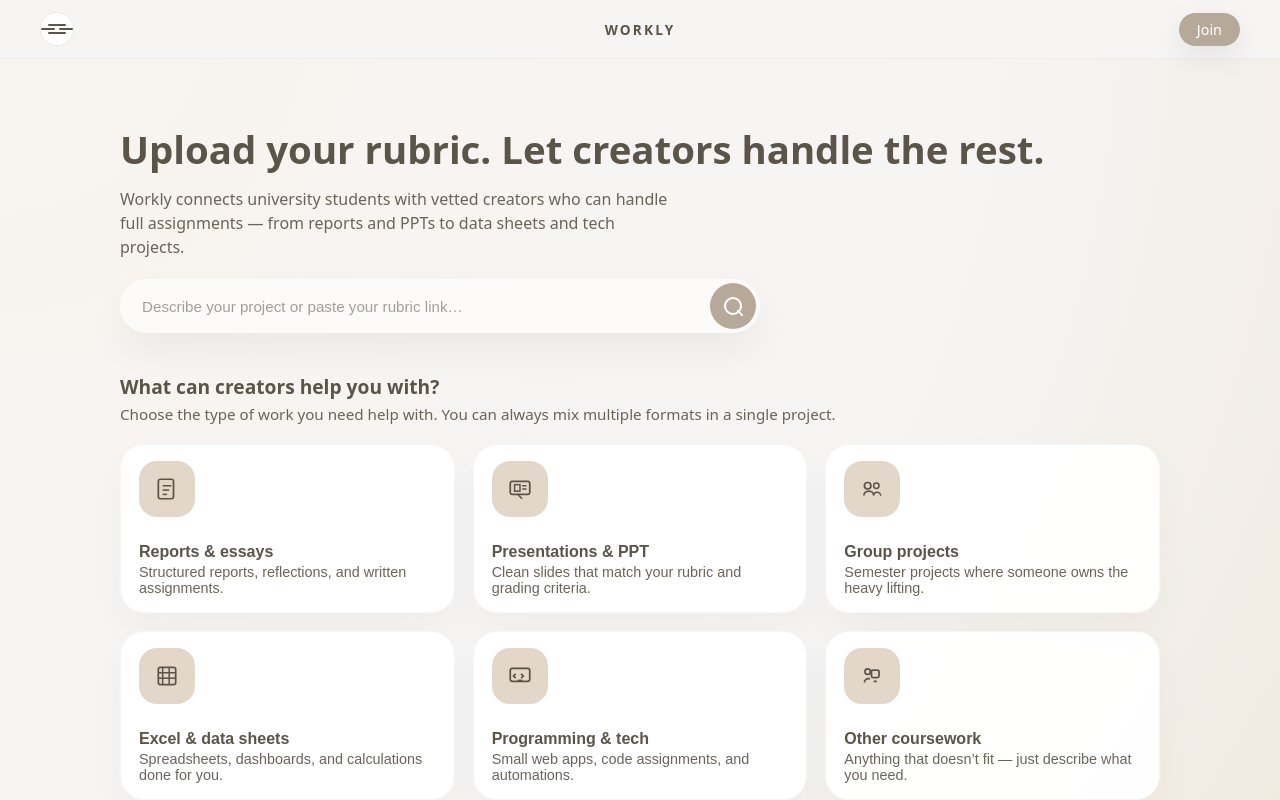
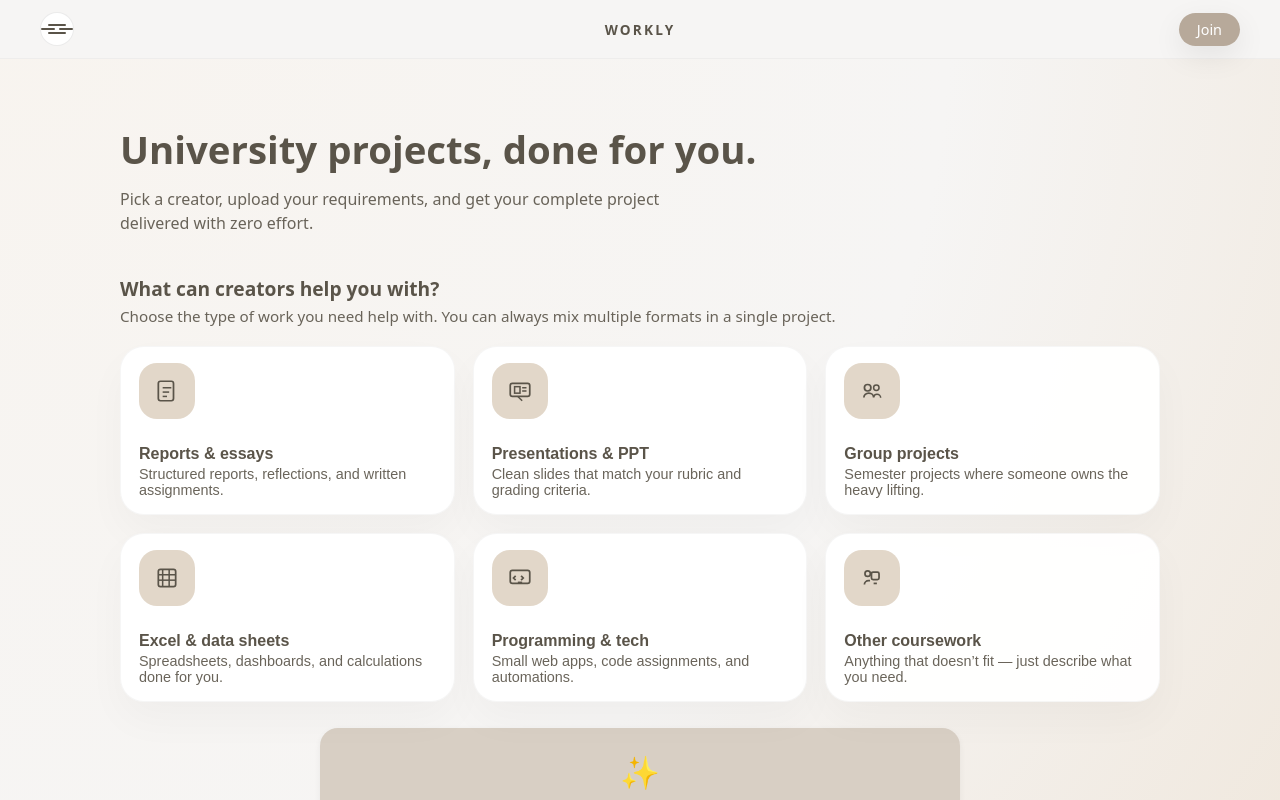
Before and after one commit to SEBRAHEIM/workly-landing, a Next.js app: page / in a window 1280 px wide. Shown: the top 800 px of the page. Built offline with nearby package versions, Linux system fonts and the light colour scheme.

Commit message:
Update hero copy and remove search bar

```diff
--- a/pages/index.js
+++ b/pages/index.js
@@ -121,23 +121,10 @@ export default function Home() {
 
         <main className="home-main">
           <section className="home-hero">
-            <h1>Upload your rubric. Let creators handle the rest.</h1>
-            <p>
-              Workly connects university students with vetted creators who can
-              handle full assignments — from reports and PPTs to data sheets and
-              tech projects.
-            </p>
-
-            <div className="home-search">
-              <input
-                type="text"
-                placeholder="Describe your project or paste your rubric link…"
-                aria-label="Describe your project"
-              />
-              <button type="button" aria-label="Start your project">
-                <span className="home-search-icon" />
-              </button>
-            </div>
+            <h1>University projects, done for you.</h1>
+                      <p>
+            Pick a creator, upload your requirements, and get your complete project delivered with zero effort.
+          </p>
           </section>
 
           <section className="home-categories">
```
